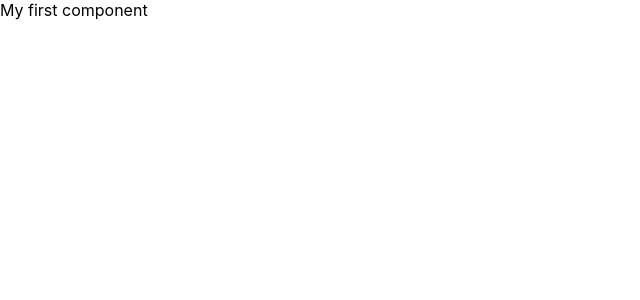
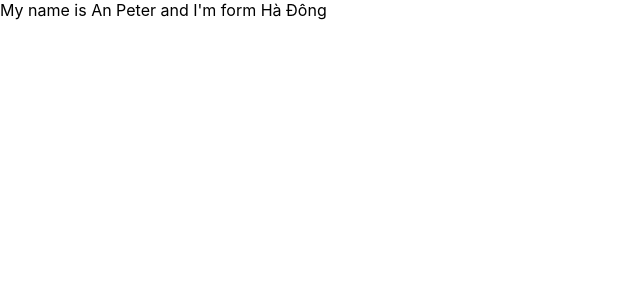
Before and after one commit to ankt212/learn-reactjs, a React (Create React App) app in the folder demo/: page / in a window 1280 px wide. Shown: the top 300 px of the page, without its empty margins (0-640 px from the left). Built offline with nearby package versions, Linux system fonts and the light colour scheme.

Commit message:
video 17

```diff
--- a/demo/src/App.js
+++ b/demo/src/App.js
@@ -3,26 +3,39 @@
 import { useDispatch, useSelector } from "react-redux";
 import { increaseCounter, decreaseCounter } from "./redux/action/counterAction";
 import MyComponent from "./components/MyComponent";
-const App = () => {
-  const count = useSelector((state) => state.counter.count);
-  const dispatch = useDispatch();
+import React from "react";
 
-  return (
-    <div>
-      <MyComponent></MyComponent>
-    </div>
-    // <div className="App">
-    //   <header className="App-header">
-    //     <img src={logo} className="App-logo" alt="logo" />
-    //     <p>
-    //       Hello world với An Peter
-    //     </p>
-    //     <div>Count = {count}</div>
-    //     <button onClick={() => dispatch(increaseCounter())}>Increase</button>
-    //     <button onClick={() => dispatch(decreaseCounter())}>Decrease</button>
-    //   </header>
-    // </div>
-  );
-};
+class App extends React.Component {
+  render() {
+    return (
+      <div>
+        <MyComponent></MyComponent>
+      </div>
+    );
+  }
+}
+// const App = () => {
+//   return (
+//     <div>
+//       <MyComponent></MyComponent>
+//     </div>
+//   );
+// };
+// const App = () => {
+//   const count = useSelector((state) => state.counter.count);
+//   const dispatch = useDispatch();
+
+//   return (
+//     <div className="App">
+//       <header className="App-header">
+//         <img src={logo} className="App-logo" alt="logo" />
+//         <p>Hello world với An Peter</p>
+//         <div>Count = {count}</div>
+//         <button onClick={() => dispatch(increaseCounter())}>Increase</button>
+//         <button onClick={() => dispatch(decreaseCounter())}>Decrease</button>
+//       </header>
+//     </div>
+//   );
+// };
 
 export default App;
--- a/demo/src/components/MyComponent.js
+++ b/demo/src/components/MyComponent.js
@@ -4,8 +4,17 @@
 
 class MyComponent extends React.Component {
   //jsx
+  state = {
+    name: "An Peter",
+    address: "Hà Đông",
+    age: 23,
+  };
   render() {
-    return <div>My first component</div>;
+    return (
+      <div>
+        My name is {this.state.name} and I'm form {this.state.address}
+      </div>
+    );
   }
 }
 export default MyComponent;
```
